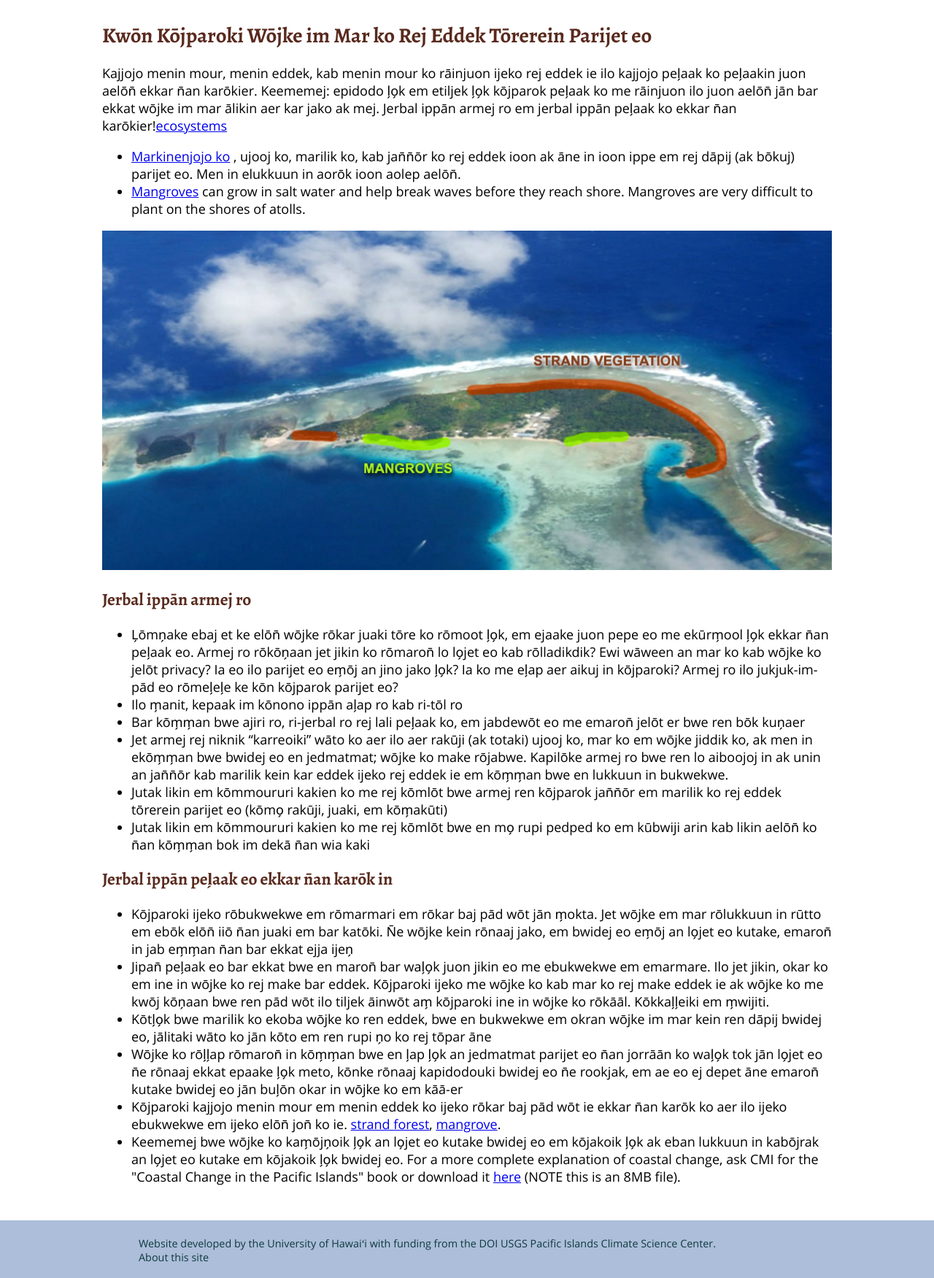
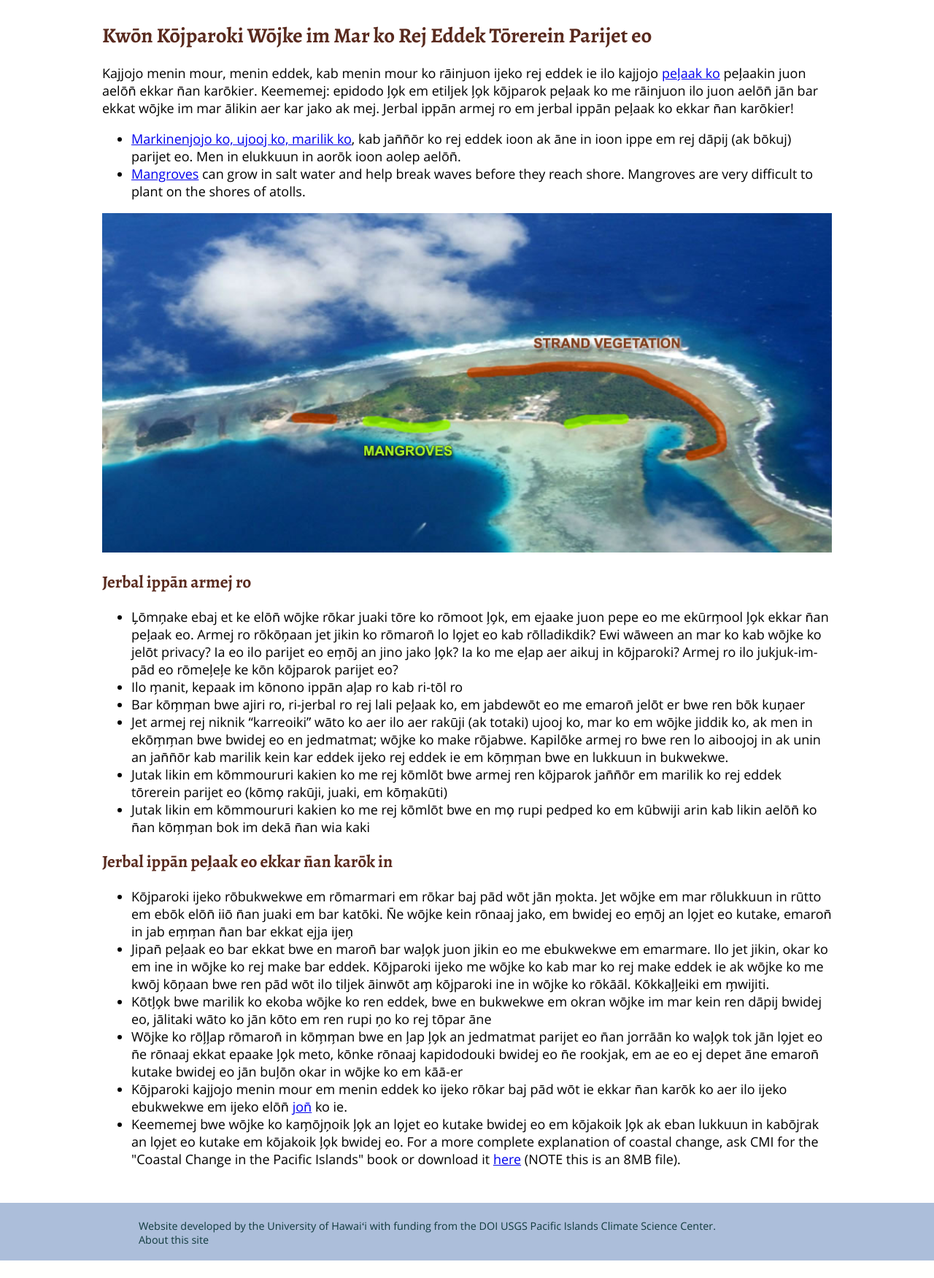
Before and after one commit to victor-jr/Agroforestry, a PHP site: page /mh/coastal-forest.php in a window 1280 px wide; the page is wider, and only the part inside the window is pictured. Shown: the part 151-1902 px from the top of that part at 73% size. After the commit the page ends 1878 px from the top of that part, so only its background shows below. Run offline with PHP 8.4, Linux system fonts and the light colour scheme.

Commit message:
Fixed links for Translate 5

```diff
--- a/site/mh/coastal-forest.php
+++ b/site/mh/coastal-forest.php
@@ -13,9 +13,9 @@
 <?php include '_header.php'; ?>
 <div id="content" role="main">
 <h1>Kwōn Kōjparoki Wōjke im Mar ko Rej Eddek Tōrerein Parijet eo</h1>
-<p>Kajjojo menin mour, menin eddek, kab menin mour ko rāinjuon ijeko rej eddek ie ilo kajjojo pel̗aak ko pel̗aakin juon aelōn̄ ekkar n̄an karōkier. Keememej: epidodo l̗o̗k em etiljek l̗o̗k kōjparok pel̗aak ko me rāinjuon ilo juon aelōn̄ jān bar ekkat wōjke im mar ālikin aer kar jako ak mej. Jerbal ippān armej ro em jerbal ippān pel̗aak ko ekkar n̄an karōkier!<a href="http://biormi.org/index.shtml?en/ecosystems.shtml#MIXED FOREST COMMUNITY" target="_blank">ecosystems</a></p>
+<p>Kajjojo menin mour, menin eddek, kab menin mour ko rāinjuon ijeko rej eddek ie ilo kajjojo <a href="http://biormi.org/index.shtml?en/ecosystems.shtml#MIXED FOREST COMMUNITY" target="_blank">pel̗aak ko</a> pel̗aakin juon aelōn̄ ekkar n̄an karōkier. Keememej: epidodo l̗o̗k em etiljek l̗o̗k kōjparok pel̗aak ko me rāinjuon ilo juon aelōn̄ jān bar ekkat wōjke im mar ālikin aer kar jako ak mej. Jerbal ippān armej ro em jerbal ippān pel̗aak ko ekkar n̄an karōkier!</p>
 <ul>
-    <li><a href="strand-vegetation.php">Markinenjojo ko</a> , ujooj ko, marilik ko, kab jan̄n̄ōr ko rej eddek ioon ak āne in ioon ippe em rej dāpij (ak bōkuj) parijet eo. Men in elukkuun in aorōk ioon aolep aelōn̄.</li>
+    <li><a href="strand-vegetation.php">Markinenjojo ko, ujooj ko, marilik ko</a>, kab jan̄n̄ōr ko rej eddek ioon ak āne in ioon ippe em rej dāpij (ak bōkuj) parijet eo. Men in elukkuun in aorōk ioon aolep aelōn̄.</li>
     <li><a href="mangroves.php">Mangroves</a> can grow in salt water and help break waves before they reach shore.  Mangroves are very difficult to plant on the shores of atolls.</li>
 </ul>
 <img class="whole" src="../images/atoll-mangroves-strand.jpg" />
@@ -49,7 +49,7 @@
 <li>Jipan̄ pel̗aak eo bar ekkat bwe en maron̄ bar wal̗o̗k juon jikin eo me ebukwekwe em emarmare. Ilo jet jikin, okar ko em ine in wōjke ko rej make bar eddek. Kōjparoki ijeko me wōjke ko kab mar ko rej make eddek ie ak wōjke ko me kwōj kōn̗aan bwe ren pād wōt ilo tiljek āinwōt am̗ kōjparoki ine in wōjke ko rōkāāl. Kōkkal̗l̗eiki em m̗wijiti.</li>
 <li>Kōtl̗o̗k bwe marilik ko ekoba wōjke ko ren eddek, bwe en bukwekwe em okran wōjke im mar kein ren dāpij bwidej eo, jālitaki wāto ko jān kōto em ren rupi n̗o ko rej tōpar āne</li>
 <li>Wōjke ko rōl̗l̗ap rōmaron̄ in kōm̗m̗an bwe en l̗ap l̗o̗k an jedmatmat parijet eo n̄an jorrāān ko wal̗o̗k tok jān lo̗jet eo n̄e rōnaaj ekkat epaake l̗o̗k meto, kōnke rōnaaj kapidodouki bwidej eo n̄e rookjak, em ae eo ej depet āne emaron̄ kutake bwidej eo jān bul̗ōn okar in wōjke ko em kāā-er</li>
-<li>Kōjparoki kajjojo menin mour em menin eddek ko ijeko rōkar baj pād wōt ie ekkar n̄an karōk ko aer ilo ijeko ebukwekwe em ijeko elōn̄ jon̄ ko ie. <a href="strand-vegetation.php">strand forest</a>, <a href="http:mangroves.php">mangrove</a>.
+<li>Kōjparoki kajjojo menin mour em menin eddek ko ijeko rōkar baj pād wōt ie ekkar n̄an karōk ko aer ilo ijeko ebukwekwe em ijeko elōn̄ <a href="http:mangroves.php">jon̄</a> ko ie.
 <li>Keememej bwe wōjke ko kam̗ōjn̗oik l̗o̗k an lo̗jet eo kutake bwidej eo em kōjakoik l̗o̗k ak eban lukkuun in kabōjrak an lo̗jet eo kutake em kōjakoik l̗o̗k bwidej eo. For a more complete explanation of coastal change, ask CMI for the "Coastal Change in the Pacific Islands" book or download it <a href="http://www.reefresilience.org/wp-content/uploads/Gombos-et-al.-2014-Coastal-Change-in-the-Pacific-Islands.pdf">here</a> (NOTE this is an 8MB file)</a>.</li>
 </ul>
 
```
